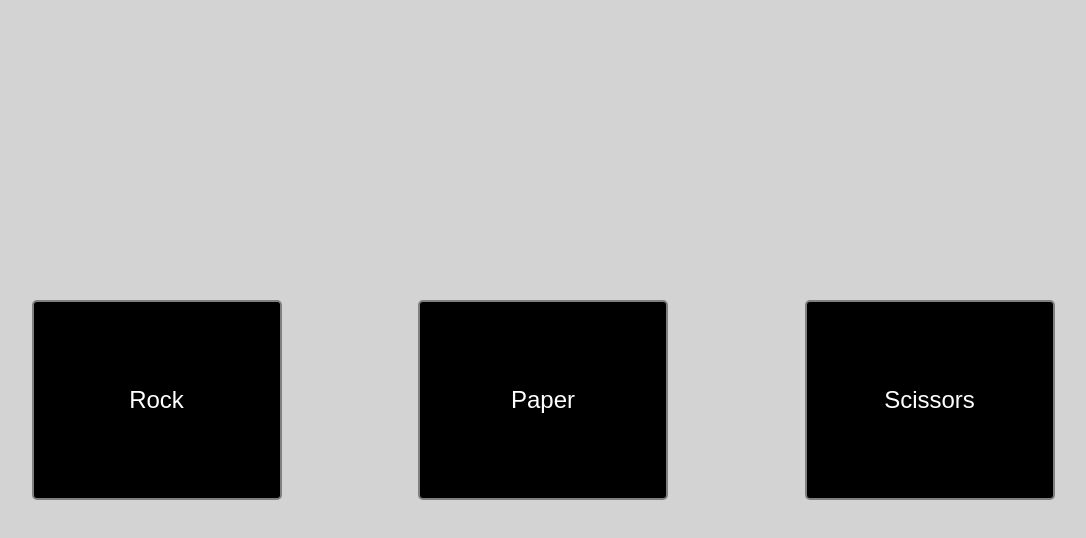
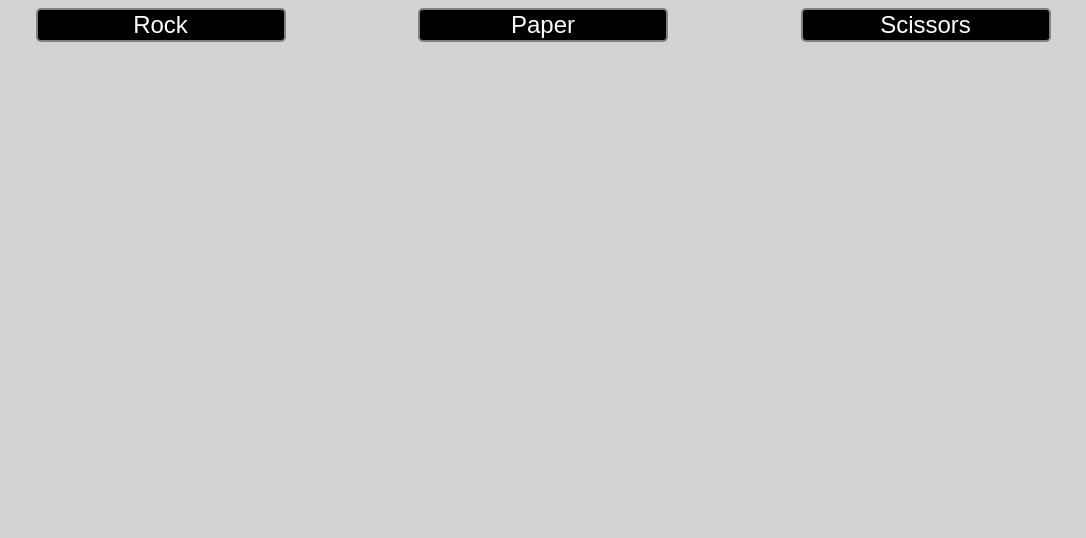
Before and after one commit to qvernn/Rock-Paper-Scissors, a plain HTML site: page index.html in a window 1280 px wide. Shown: the whole page, without its empty margins (97-1183 px from the left). Drawn offline with Linux system fonts and the light colour scheme.

Commit message:
Add score board and round result sections

```diff
--- a/index.html
+++ b/index.html
@@ -9,10 +9,21 @@
     <script src="script.js"></script>
 </head>
 <body>
-    <div class="playerSelection">
+    <div class="score-board">
+        <div class="your-score">
+
+        </div>
+        <div class="computer-score">
+
+        </div>
+    </div>
+    <div class="player-selection">
         <button class="rock"><span>Rock</span></button>
         <button class="paper"><span>Paper</span></button>
         <button class="scissors"><span>Scissors</span></button>
     </div>
+    <div class="round-result">
+
+    </div>
 </body>
 </html>
--- a/style.css
+++ b/style.css
@@ -2,12 +2,7 @@ body {
     background-color: lightgray;
 }
 
-.playerSelection {
-    position: absolute;
-    top: 300px;
-    bottom: 300px;
-    left: 0;
-    right: 0;
+.player-selection {
     display: flex;
     justify-content: space-evenly;
     gap: 8px;
```
